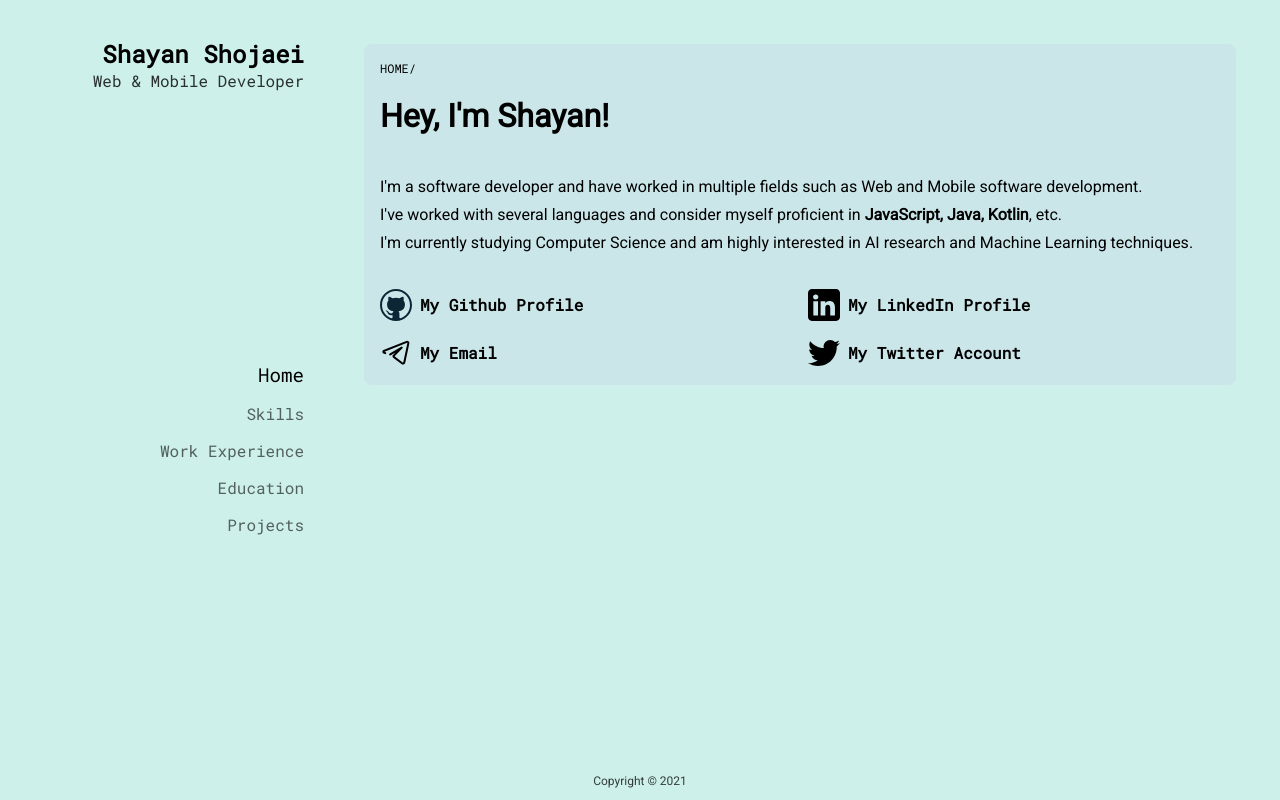
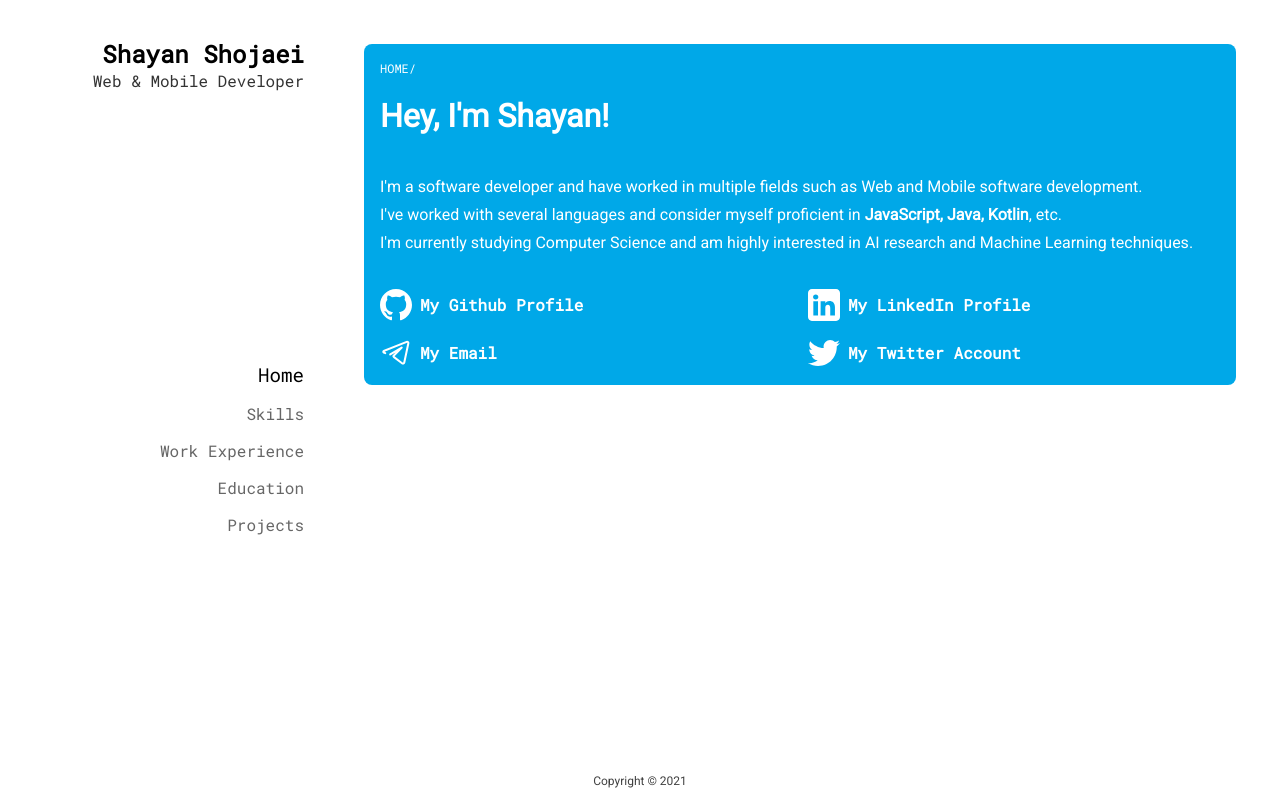
Before and after one commit to shayan-shojaei/portfolio, a React (Create React App) app: page / in a window 1280 px wide. Built offline with nearby package versions, Linux system fonts and the light colour scheme; the HTML template or start-up script is replaced by a standard one.

Commit message:
fix: change theme color

```diff
--- a/src/Components/Home/Home.scss
+++ b/src/Components/Home/Home.scss
@@ -21,14 +21,14 @@
 	grid-template-columns: repeat(2, 1fr);
 	gap: 1rem;
 	a {
-		color: $primary-text-color;
+		color: $secondary-text-color;
 		font-family: 'Roboto Mono', monospace;
 		text-decoration: none;
 		display: flex;
 		flex-flow: row nowrap;
 		align-items: center;
 		gap: 0.5rem;
-		transition: color 200ms;
+		transition: transform 200ms;
 		font-weight: 700;
 		span {
 			flex: 1;
@@ -36,10 +36,11 @@
 		svg {
 			height: 2rem;
 			width: 2rem;
+			fill: $secondary-text-color;
 		}
 
 		&:hover {
-			color: $light-primary-color;
+			transform: translateX(5px);
 		}
 	}
 }
--- a/src/Components/Icons/Social.jsx
+++ b/src/Components/Icons/Social.jsx
@@ -2,21 +2,11 @@
 	return (
 		<svg
 			xmlns="http://www.w3.org/2000/svg"
-			enable-background="new 0 0 512 512"
-			height="512px"
-			id="Layer_1"
-			version="1.1"
-			viewBox="0 0 512 512"
-			width="512px"
+			width="24"
+			height="24"
+			viewBox="0 0 24 24"
 		>
-			<g>
-				<path
-					clip-rule="evenodd"
-					d="M296.133,354.174c49.885-5.891,102.942-24.029,102.942-110.192   c0-24.49-8.624-44.448-22.67-59.869c2.266-5.89,9.515-28.114-2.734-58.947c0,0-18.139-5.898-60.759,22.669   c-18.139-4.983-38.09-8.163-56.682-8.163c-19.053,0-39.011,3.18-56.697,8.163c-43.082-28.567-61.22-22.669-61.22-22.669   c-12.241,30.833-4.983,53.057-2.718,58.947c-14.061,15.42-22.677,35.379-22.677,59.869c0,86.163,53.057,104.301,102.942,110.192   c-6.344,5.452-12.241,15.873-14.507,30.387c-12.702,5.438-45.808,15.873-65.758-18.592c0,0-11.795-21.31-34.012-22.669   c0,0-22.224-0.453-1.813,13.592c0,0,14.96,6.812,24.943,32.653c0,0,13.6,43.089,76.179,29.48v38.543   c0,5.906-4.53,12.702-15.865,10.89C96.139,438.977,32.2,354.626,32.2,255.77c0-123.807,100.216-224.022,224.03-224.022   c123.347,0,224.023,100.216,223.57,224.022c0,98.856-63.946,182.754-152.828,212.688c-11.342,2.266-15.873-4.53-15.873-10.89   V395.45C311.1,374.577,304.288,360.985,296.133,354.174L296.133,354.174z M512,256.23C512,114.73,397.263,0,256.23,0   C114.73,0,0,114.73,0,256.23C0,397.263,114.73,512,256.23,512C397.263,512,512,397.263,512,256.23L512,256.23z"
-					fill="#0D2636"
-					fill-rule="evenodd"
-				/>
-			</g>
+			<path d="M12 0c-6.626 0-12 5.373-12 12 0 5.302 3.438 9.8 8.207 11.387.599.111.793-.261.793-.577v-2.234c-3.338.726-4.033-1.416-4.033-1.416-.546-1.387-1.333-1.756-1.333-1.756-1.089-.745.083-.729.083-.729 1.205.084 1.839 1.237 1.839 1.237 1.07 1.834 2.807 1.304 3.492.997.107-.775.418-1.305.762-1.604-2.665-.305-5.467-1.334-5.467-5.931 0-1.311.469-2.381 1.236-3.221-.124-.303-.535-1.524.117-3.176 0 0 1.008-.322 3.301 1.23.957-.266 1.983-.399 3.003-.404 1.02.005 2.047.138 3.006.404 2.291-1.552 3.297-1.23 3.297-1.23.653 1.653.242 2.874.118 3.176.77.84 1.235 1.911 1.235 3.221 0 4.609-2.807 5.624-5.479 5.921.43.372.823 1.102.823 2.222v3.293c0 .319.192.694.801.576 4.765-1.589 8.199-6.086 8.199-11.386 0-6.627-5.373-12-12-12z" />
 		</svg>
 	);
 }
--- a/src/Components/Nav/Nav.scss
+++ b/src/Components/Nav/Nav.scss
@@ -50,7 +50,7 @@
 		text-decoration: none;
 		color: rgba($primary-text-color, 0.6);
 		&:hover {
-			color: rgba($dark-primary-color, 0.6);
+			color: $dark-primary-color;
 			cursor: pointer;
 		}
 	}
--- a/src/Constants.scss
+++ b/src/Constants.scss
@@ -1,9 +1,13 @@
-$background-color: #cdf0ea;
+$background-color: #ffffff;
+$light-primary-color: #00a8e8;
+$dark-primary-color: #003459;
+$accent-color: #007ea7;
+$primary-text-color: #000000;
+$secondary-text-color: #ffffff;
+/* $background-color: #cdf0ea;
 $light-primary-color: #beaee2;
 $dark-primary-color: #9b7be4;
-$accent-color: #f7dbf0;
-$primary-text-color: #000000;
-
+$accent-color: #f7dbf0; */
 .page {
 	font-family: 'Roboto', 'Helvetica Neue', 'Helvetica', sans-serif;
 	&-route {
@@ -15,11 +19,12 @@
 	&-content {
 		padding: 1rem;
 		margin: 2.75rem;
-		background-color: rgba($light-primary-color, 0.15);
+		background-color: rgba($light-primary-color, 1);
 		border-radius: 0.5rem;
 		overflow: auto;
 		display: flex;
 		flex-flow: column nowrap;
+		color: $secondary-text-color;
 	}
 }
 
```
